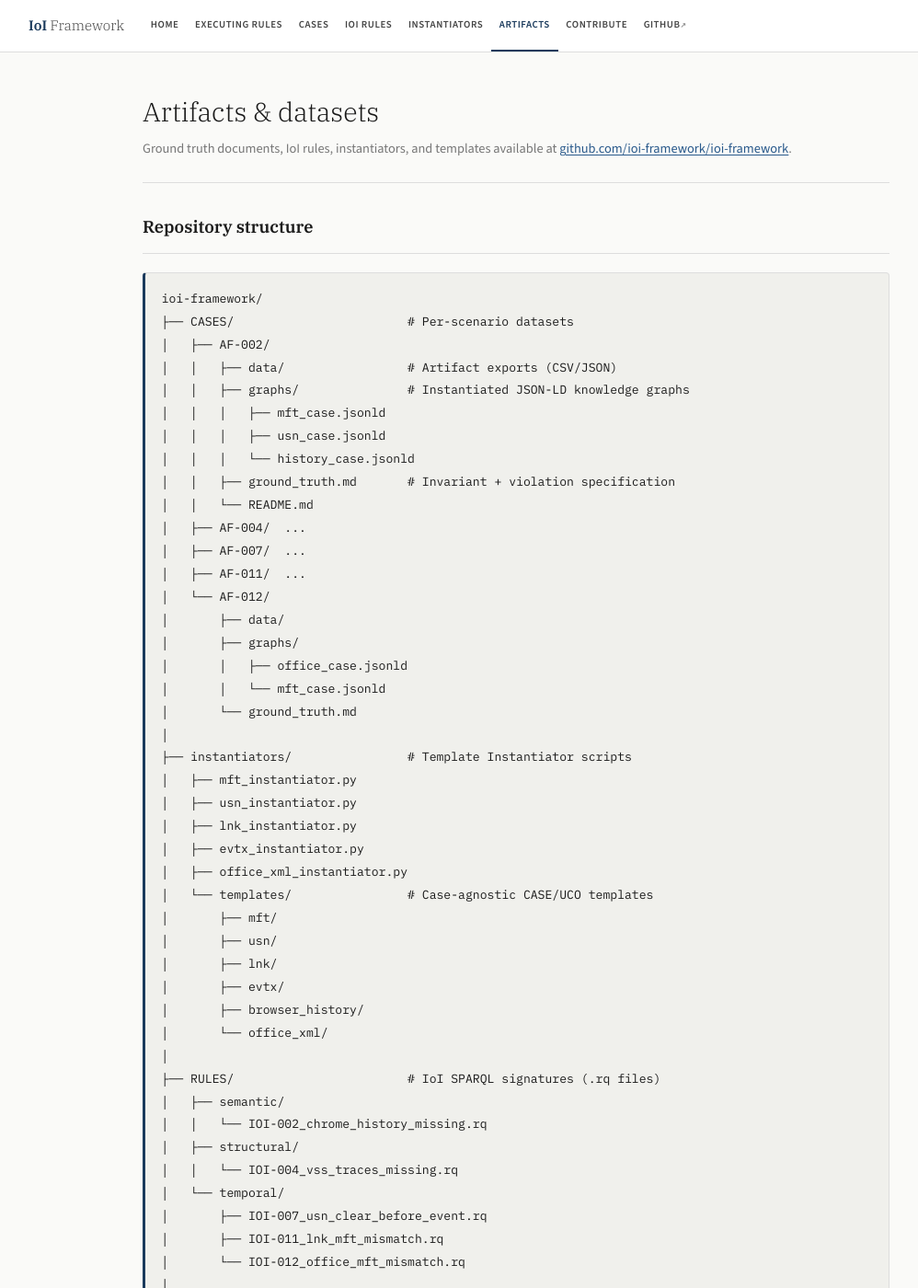
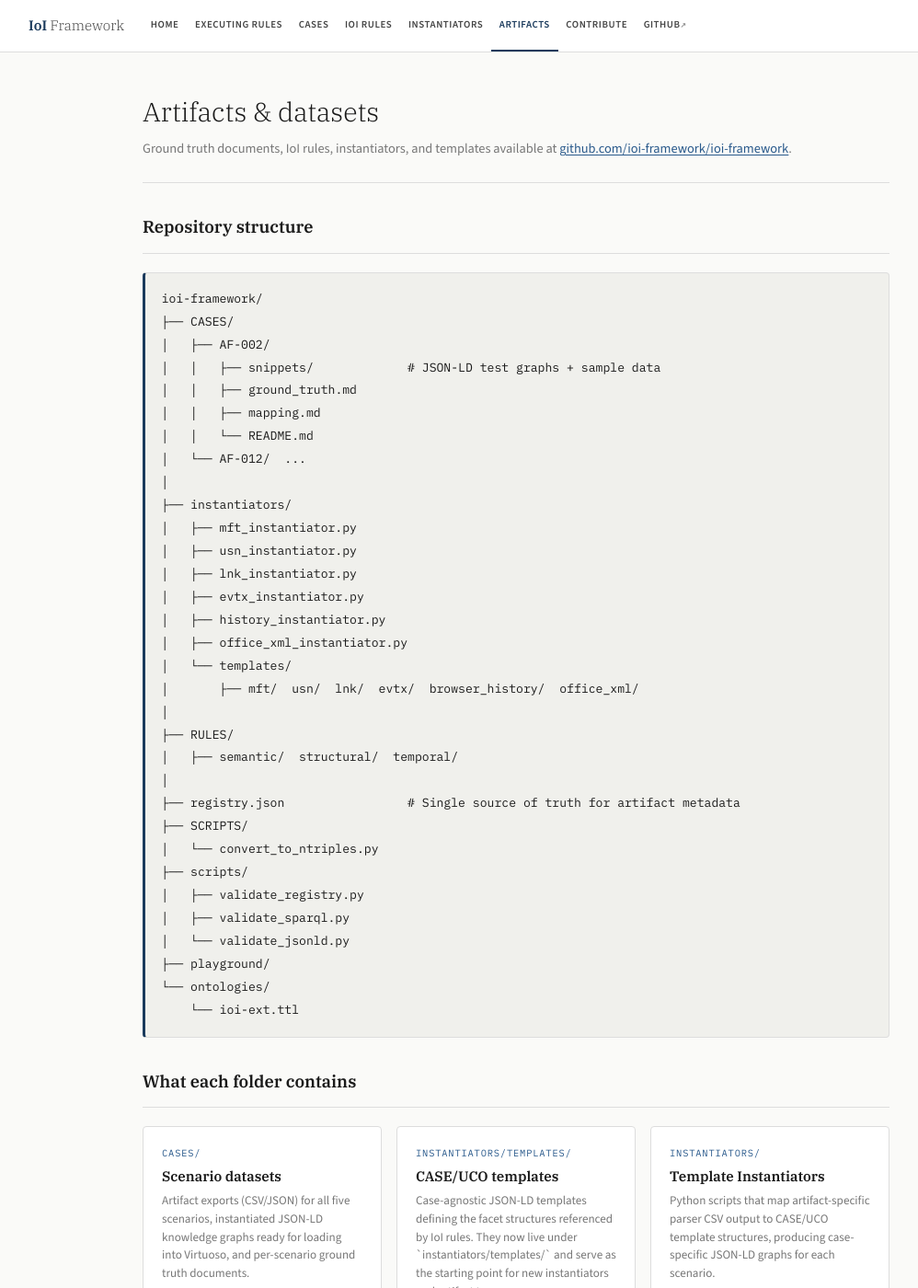
Before and after one commit to ioi-framework/ioi-framework.github.io, a Jekyll site: the page built from artifacts.md, in a window 1280 px wide and 1400 px high. Shown: the whole window at 92% size, without its empty margins (79-1077 px from the left). Built offline with Jekyll 4.4.1, drawn with Linux system fonts in a browser that asks for light colours; some of the changed text lies outside the part shown.

Commit message:
refresh artifacts page repository tree

```diff
--- a/artifacts.md
+++ b/artifacts.md
@@ -17,54 +17,37 @@ permalink: /artifacts/
   </div>
 
   <pre style="font-size:0.78rem;line-height:1.9;margin-bottom:2rem;"><code>ioi-framework/
-├── CASES/                        # Per-scenario datasets
+├── CASES/
 │   ├── AF-002/
-│   │   ├── data/                 # Artifact exports (CSV/JSON)
-│   │   ├── graphs/               # Instantiated JSON-LD knowledge graphs
-│   │   │   ├── mft_case.jsonld
-│   │   │   ├── usn_case.jsonld
-│   │   │   └── history_case.jsonld
-│   │   ├── ground_truth.md       # Invariant + violation specification
+│   │   ├── snippets/             # JSON-LD test graphs + sample data
+│   │   ├── ground_truth.md
+│   │   ├── mapping.md
 │   │   └── README.md
-│   ├── AF-004/  ...
-│   ├── AF-007/  ...
-│   ├── AF-011/  ...
-│   └── AF-012/
-│       ├── data/
-│       ├── graphs/
-│       │   ├── office_case.jsonld
-│       │   └── mft_case.jsonld
-│       └── ground_truth.md
+│   └── AF-012/  ...
 │
-├── instantiators/                # Template Instantiator scripts
+├── instantiators/
 │   ├── mft_instantiator.py
 │   ├── usn_instantiator.py
 │   ├── lnk_instantiator.py
 │   ├── evtx_instantiator.py
+│   ├── history_instantiator.py
 │   ├── office_xml_instantiator.py
-│   └── templates/                # Case-agnostic CASE/UCO templates
-│       ├── mft/
-│       ├── usn/
-│       ├── lnk/
-│       ├── evtx/
-│       ├── browser_history/
-│       └── office_xml/
+│   └── templates/
+│       ├── mft/  usn/  lnk/  evtx/  browser_history/  office_xml/
 │
-├── RULES/                        # IoI SPARQL signatures (.rq files)
-│   ├── semantic/
-│   │   └── IOI-002_chrome_history_missing.rq
-│   ├── structural/
-│   │   └── IOI-004_vss_traces_missing.rq
-│   └── temporal/
-│       ├── IOI-007_usn_clear_before_event.rq
-│       ├── IOI-011_lnk_mft_mismatch.rq
-│       └── IOI-012_office_mft_mismatch.rq
+├── RULES/
+│   ├── semantic/  structural/  temporal/
 │
+├── registry.json                 # Single source of truth for artifact metadata
 ├── SCRIPTS/
-│   └── convert_to_ntriples.py    # JSON-LD → N-Triples conversion
-│
+│   └── convert_to_ntriples.py
+├── scripts/
+│   ├── validate_registry.py
+│   ├── validate_sparql.py
+│   └── validate_jsonld.py
+├── playground/
 └── ontologies/
-    └── ioi-ext.ttl               # ioi-ext namespace definitions</code></pre>
+    └── ioi-ext.ttl</code></pre>
 
   <!-- Artifact types -->
   <div class="section-header" style="margin-bottom:1.25rem;">
```
Also changed, not shown: 1 other file.
